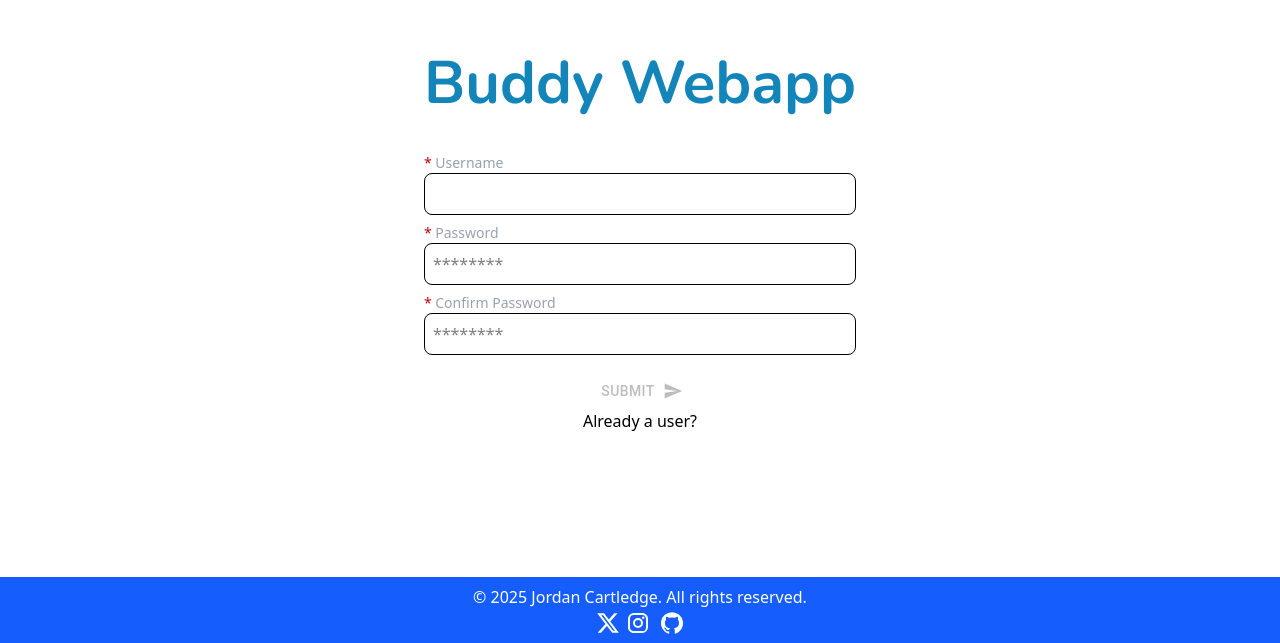
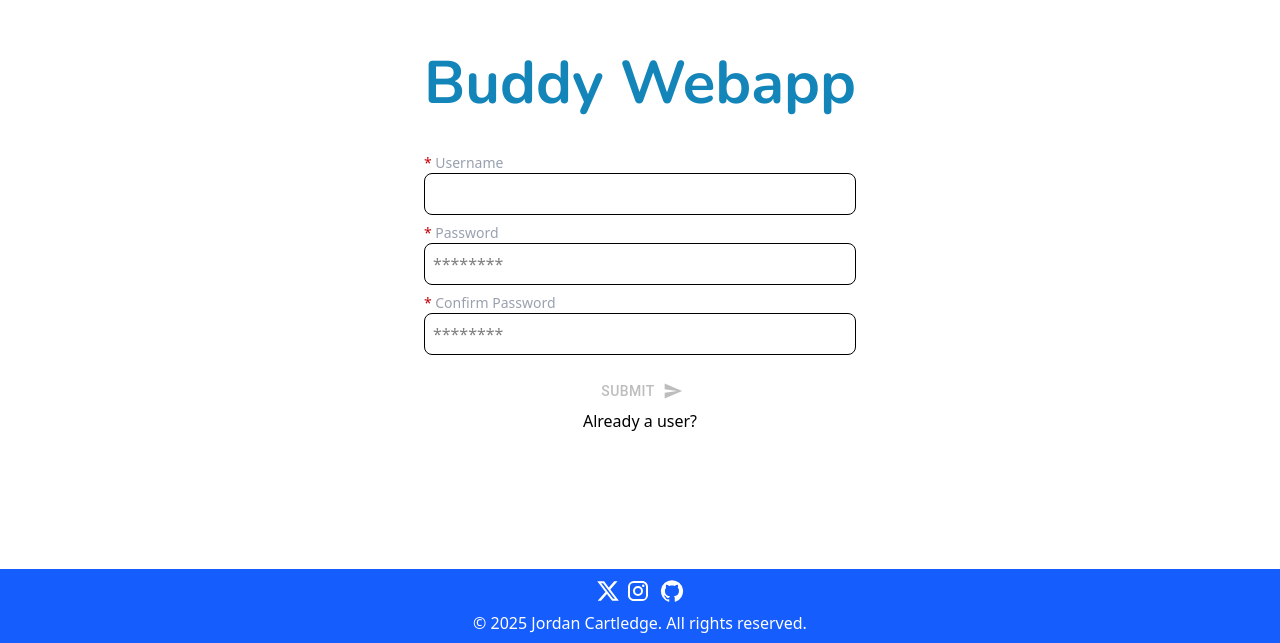
Before and after one commit to EffexDev/scriptjar-frontend, a React (Vite) app: page / in a window 1280 px wide. Shown: the part 157-800 px from the top of the page. Built offline with nearby package versions, Linux system fonts and the light colour scheme.

Commit message:
fixed footer

```diff
--- a/src/Footer.jsx
+++ b/src/Footer.jsx
@@ -8,12 +8,12 @@ function Footer() {
 
     return (
         <div className="absolute bottom-0 left-0 w-full flex flex-col items-center justify-center py-2 bg-blue-600">
-            <p className="text-white">© {copyrightYear} Jordan Cartledge. All rights reserved.</p>
             <div className="flex flex-row text-white w-25 justify-evenly">
                 <a href="https://x.com/EffexForge" target="_blank"><XIcon /></a>
                 <a href="https://www.instagram.com/thesmoothdescent/?next=%2Feffexforge%2F" target="_blank"><InstagramIcon /></a>
                 <a href="https://github.com/EffexDev" target="_blank" className="pl-1"><GitHubIcon /></a>
             </div>
+            <p className="text-white pt-2">© {copyrightYear} Jordan Cartledge. All rights reserved.</p>
         </div>
     );
 }
```
